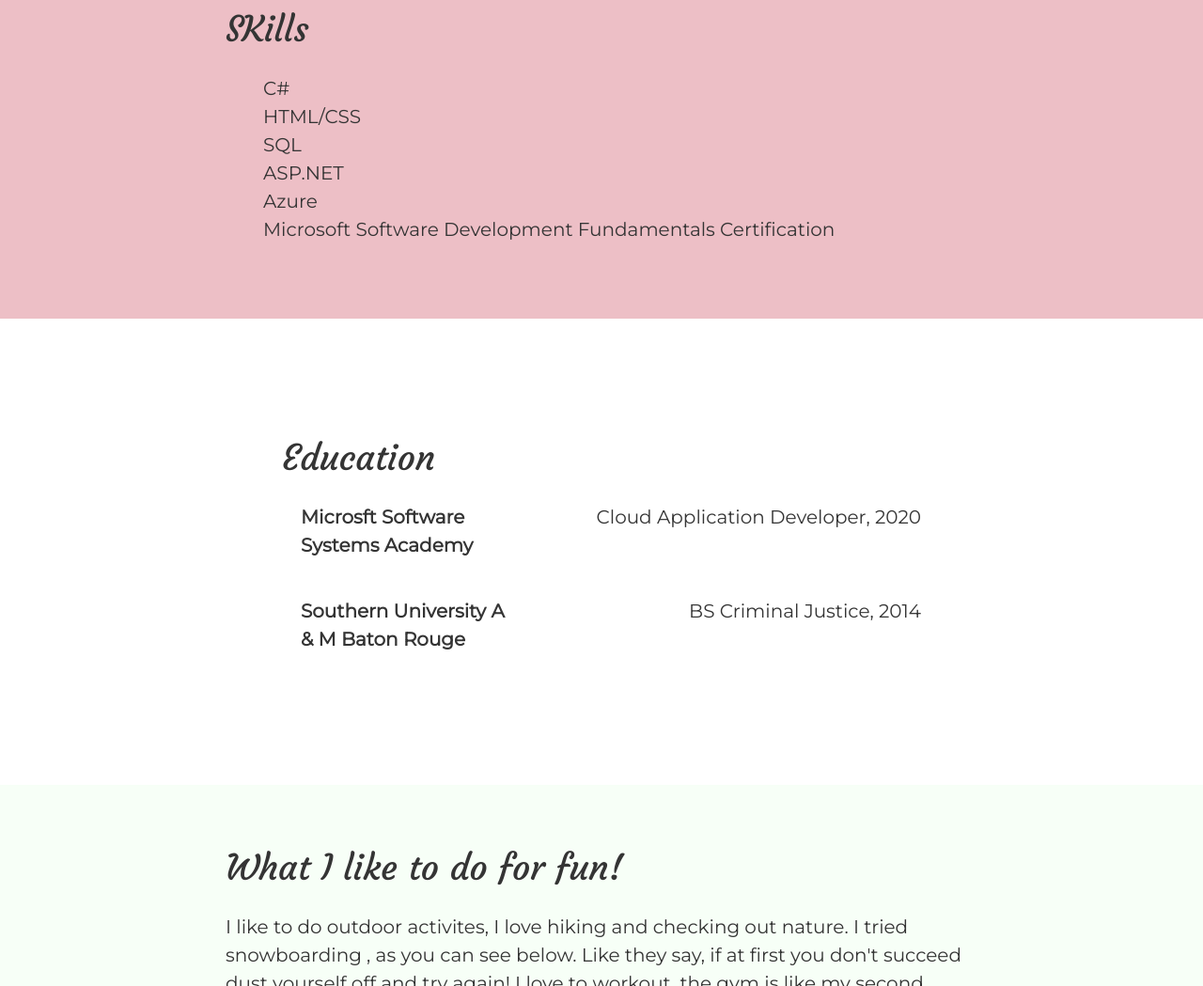
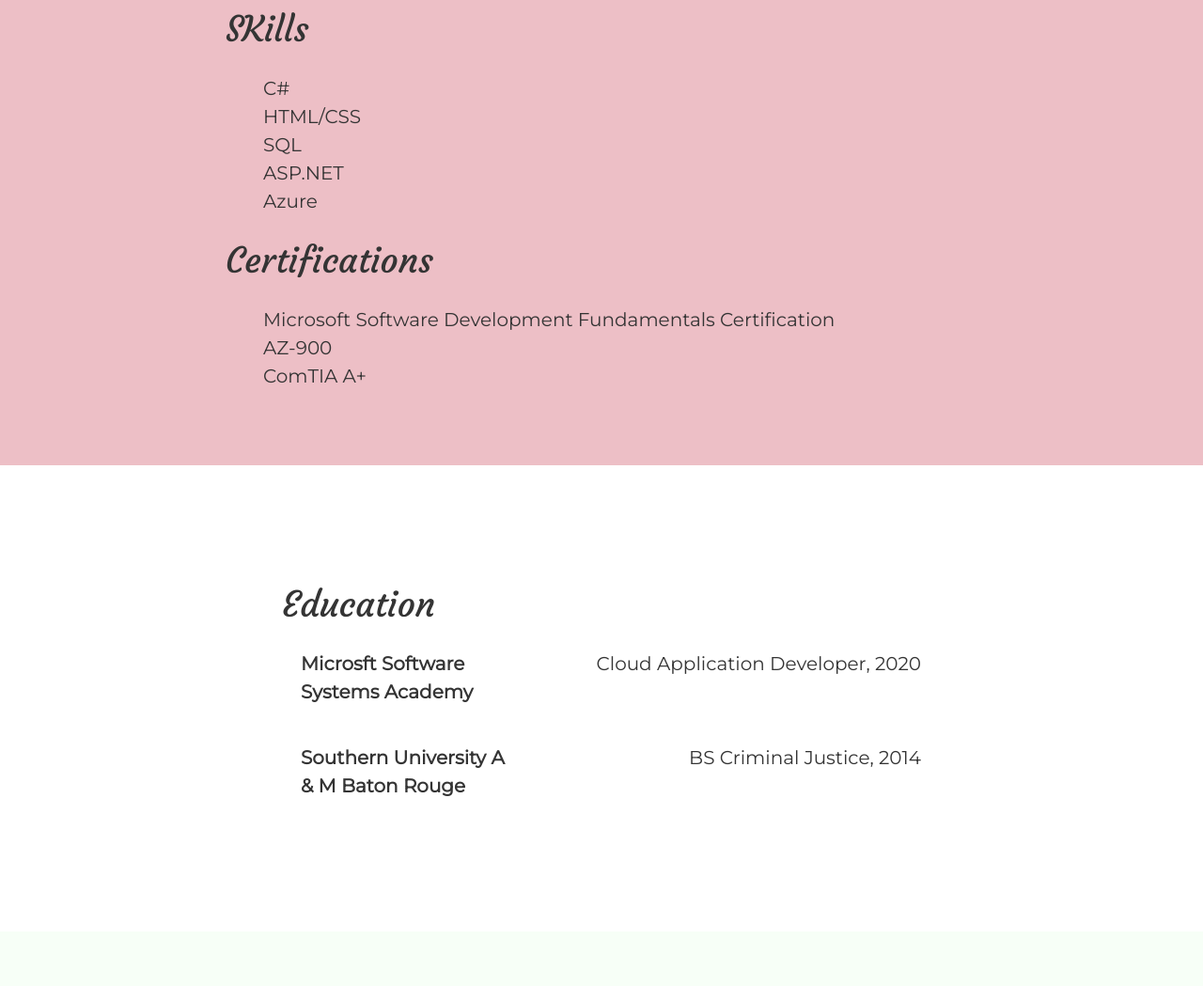
Before and after one commit to courtneygibson94/courtneygibson94.github.io, a plain HTML site: page index.html in a window 1280 px wide. Shown: the part 984-2033 px from the top of the page at 94% size. Drawn offline with Linux system fonts and the light colour scheme.

Commit message:
update html
added certifications to skills

```diff
--- a/index.html
+++ b/index.html
@@ -46,7 +46,13 @@
                         <li>SQL</li>
                         <li>ASP.NET</li>
                         <li>Azure</li>
+
+                    </ul>
+                    <h2>Certifications</h2>
+                    <ul>
                         <li>Microsoft Software Development Fundamentals Certification</li>
+                        <li>AZ-900</li>
+                        <li>ComTIA A+</li>
                     </ul>
                 </section>
                 <!-- End of Job block. -->
```
